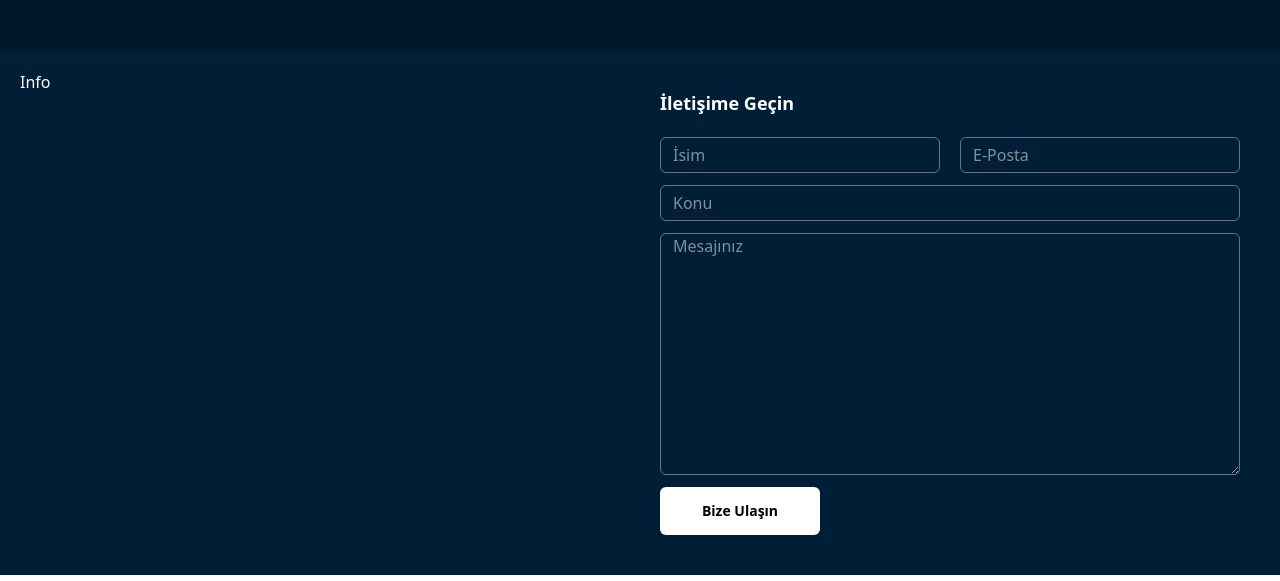
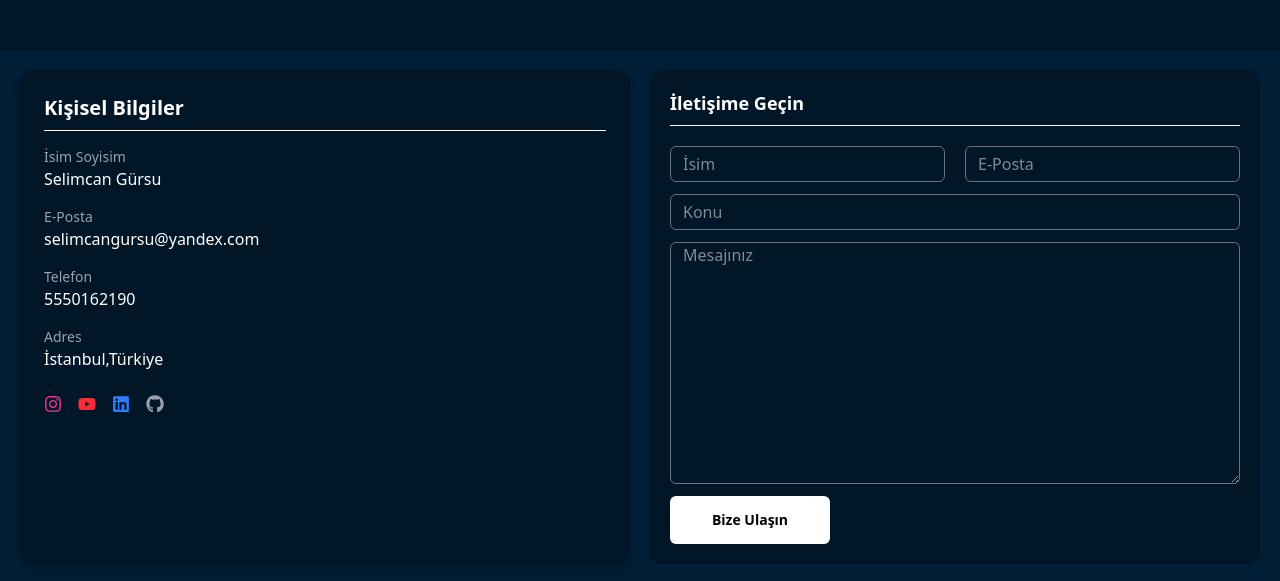
Before and after one commit to dev-selimcangursu/reactjs-my-professional-portfolio, a React (Vite) app in the folder portfolio-website/: page / in a window 1280 px wide. Shown: the part 6206-6787 px from the top of the page. Built offline with nearby package versions, Linux system fonts and the light colour scheme.

Commit message:
contact alanı tasarlandı responsive hale getirildi.

```diff
--- a/portfolio-website/src/app/aboutSlide.jsx
+++ b/portfolio-website/src/app/aboutSlide.jsx
@@ -15,6 +15,7 @@ const initialState = {
       github:"https://github.com/dev-selimcangursu",
       linkedin:"https://www.linkedin.com/in/selimcan-g%C3%BCrsu-aa4794339?utm_source=share&utm_campaign=share_via&utm_content=profile&utm_medium=android_app",
       instagram:"https://www.instagram.com/selimcangursu3?igsh=MTlybWhoYjQ4Y2xkNQ==",
+      location:"İstanbul,Türkiye"
     },
   ],
 };
--- a/portfolio-website/src/components/Contact/Contact.jsx
+++ b/portfolio-website/src/components/Contact/Contact.jsx
@@ -5,7 +5,7 @@ import Form from './Form'
 
 function Contact() {
   return (
-    <div style={{backgroundColor:"#001e35"}} className='w-full p-5 grid grid-cols-1 md:grid-cols-2 text-white'>
+    <div style={{backgroundColor:"#001e35"}} className='w-full p-5 grid grid-cols-1 md:grid-cols-2 gap-5 text-white'>
         <Info/>
         <Form/>
     </div>
--- a/portfolio-website/src/components/Contact/Form.jsx
+++ b/portfolio-website/src/components/Contact/Form.jsx
@@ -2,8 +2,13 @@ import React from "react";
 import Button from "../Button";
 function Form() {
   return (
-    <div className="w-full grid grid-cols-1 p-5">
-      <h3 className="font-semibold text-[18px]">İletişime Geçin</h3>
+    <div
+      className="w-full grid grid-cols-1 p-5 rounded-xl"
+      style={{ backgroundColor: "#011627" }}
+    >
+      <h3 className="font-semibold border-b pb-2 text-[18px]">
+        İletişime Geçin
+      </h3>
       <form className="grid grid-cols-1 mt-5">
         <div className="w-full grid grid-cols-1 md:grid-cols-2  gap-5">
           <input
--- a/portfolio-website/src/components/Contact/Info.jsx
+++ b/portfolio-website/src/components/Contact/Info.jsx
@@ -1,9 +1,42 @@
-import React from 'react'
+import React from "react";
+import { FaInstagram, FaYoutube, FaLinkedin, FaGithub } from "react-icons/fa";
+import { useSelector } from "react-redux";
+function Info() {
 
-function Info() {
+  let about = useSelector((state)=>state.about.value);
+  console.log(about)
+
   return (
-    <div>Info</div>
-  )
+    <div className="w-full mx-auto bg-[#011627] text-white p-6 rounded-xl shadow-lg">
+      <h3 className="text-xl font-semibold mb-4 border-b pb-2">Kişisel Bilgiler</h3>
+
+      <div className="space-y-4">
+        <div>
+          <p className="text-gray-400 text-sm">İsim Soyisim</p>
+          <p className="font-medium">{about[0].fullname}</p>
+        </div>
+        <div>
+          <p className="text-gray-400 text-sm">E-Posta</p>
+          <p className="font-medium">{about[0].email}</p>
+        </div>
+        <div>
+          <p className="text-gray-400 text-sm">Telefon</p>
+          <p className="font-medium">{about[0].phone}</p>
+        </div>
+        <div>
+          <p className="text-gray-400 text-sm">Adres</p>
+          <p className="font-medium">{about[0].location}</p>
+        </div>
+      </div>
+
+      <div className="mt-6 flex gap-4">
+        <a href={about[0].instagram} className="text-pink-500 hover:text-pink-600"><FaInstagram size={18} /></a>
+        <a href={about[0].instagram} className="text-red-500 hover:text-red-600"><FaYoutube size={18} /></a>
+        <a href={about[0].linkedin} className="text-blue-500 hover:text-blue-600"><FaLinkedin size={18} /></a>
+        <a href={about[0].github} className="text-gray-400 hover:text-gray-500"><FaGithub size={18} /></a>
+      </div>
+    </div>
+  );
 }
 
-export default Info
+export default Info;
```
